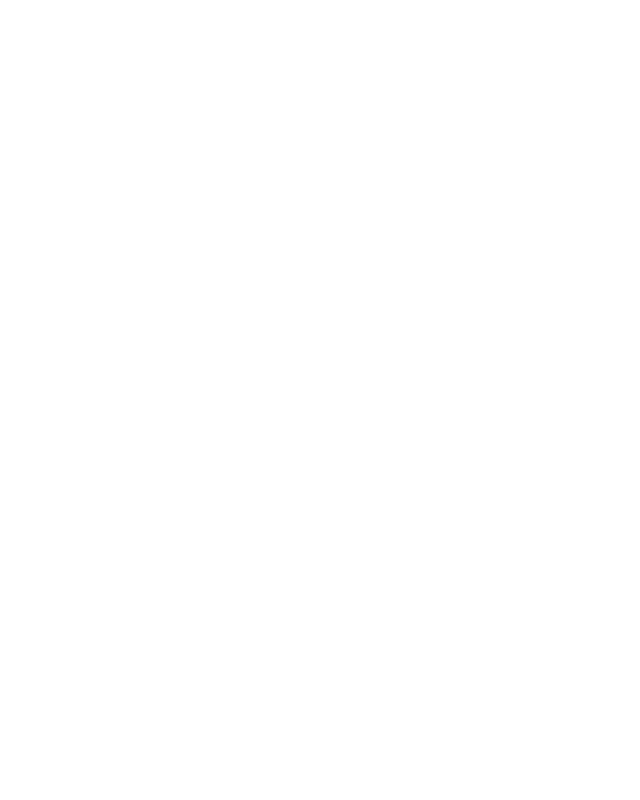
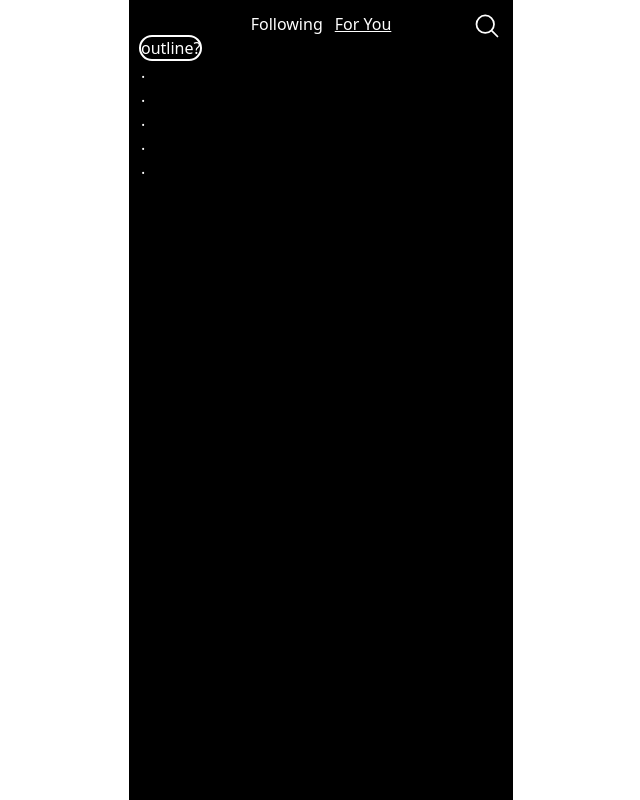
Before and after one commit to voluspak/itok, a Next.js app: page / in a window 1280 px wide. Shown: the whole page, without its empty margins (319-959 px from the left). Built offline with nearby package versions, Linux system fonts and the light colour scheme.

Commit message:
Initial changes

```diff
--- a/package.json
+++ b/package.json
@@ -2,7 +2,6 @@
   "name": "i-tok",
   "version": "1.0.0",
   "private": true,
-  "type": "module",
   "scripts": {
     "dev": "next dev",
     "build": "next build",
@@ -14,6 +13,7 @@
     "@types/react": "18.2.0",
     "@types/react-dom": "18.2.1",
     "autoprefixer": "10.4.14",
+    "cors": "^2.8.5",
     "eslint-config-next": "13.3.1",
     "next": "13.3.1",
     "postcss": "8.4.23",
--- /dev/null
+++ b/src/components/Controls.tsx
@@ -0,0 +1,18 @@
+import ProfileControl from './ProfileControl'
+
+const profileLink: string = ''
+
+const Controls: React.FC = () => {
+  return (
+    <ul>
+      <li><ProfileControl profileLink={profileLink} /></li>
+      <li>.</li>
+      <li>.</li>
+      <li>.</li>
+      <li>.</li>
+      <li>.</li>
+    </ul>
+  )
+}
+
+export default Controls
--- /dev/null
+++ b/src/components/Icons.tsx
@@ -0,0 +1,5 @@
+export const MagnifyingGlass: React.FC = () => (
+  <svg xmlns="http://www.w3.org/2000/svg" fill="none" viewBox="0 0 24 24" strokeWidth="1.5" stroke="currentColor" className="w-7 h-7">
+    <path strokeLinecap="round" strokeLinejoin="round" d="M21 21l-5.197-5.197m0 0A7.5 7.5 0 105.196 5.196a7.5 7.5 0 0010.607 10.607z" />
+  </svg>
+)
--- /dev/null
+++ b/src/components/ProfileControl.tsx
@@ -0,0 +1,18 @@
+import Link from 'next/link'
+
+interface Props {
+  profileLink: string
+}
+const ProfileControl: React.FC<Props> = ({ profileLink }: Props) => {
+  return (
+    <>
+      <Link href={profileLink}
+        className='w-10 h-10 rounded-full overflow-hidden outline outline-2 outline-white'
+      >
+        outline?
+        </Link>
+    </>
+  )
+}
+
+export default ProfileControl
--- a/src/pages/index.tsx
+++ b/src/pages/index.tsx
@@ -1,9 +1,19 @@
+import Controls from '@/components/Controls'
+import { MagnifyingGlass } from '@/components/Icons'
+import Link from 'next/link'
 import { type FC } from 'react'
 
 const Home: FC = () => {
   return (
-    <main>
-
+    <main className='bg-black text-white max-w-sm w-full h-screen mx-auto p-3'>
+      <nav className='relative'>
+        <ul className='flex justify-center items-center gap-3'>
+          <li><Link href={'/'}>Following</Link></li>
+          <li><Link href={'/'} className='underline'>For You</Link></li>
+        </ul>
+      <Link href={'/'} className='absolute top-0 right-0'><MagnifyingGlass /></Link>
+      </nav>
+      <Controls />
     </main>
   )
 }
```
Also changed, not shown: 1 other file (tests, documents, lock files or other folders).
